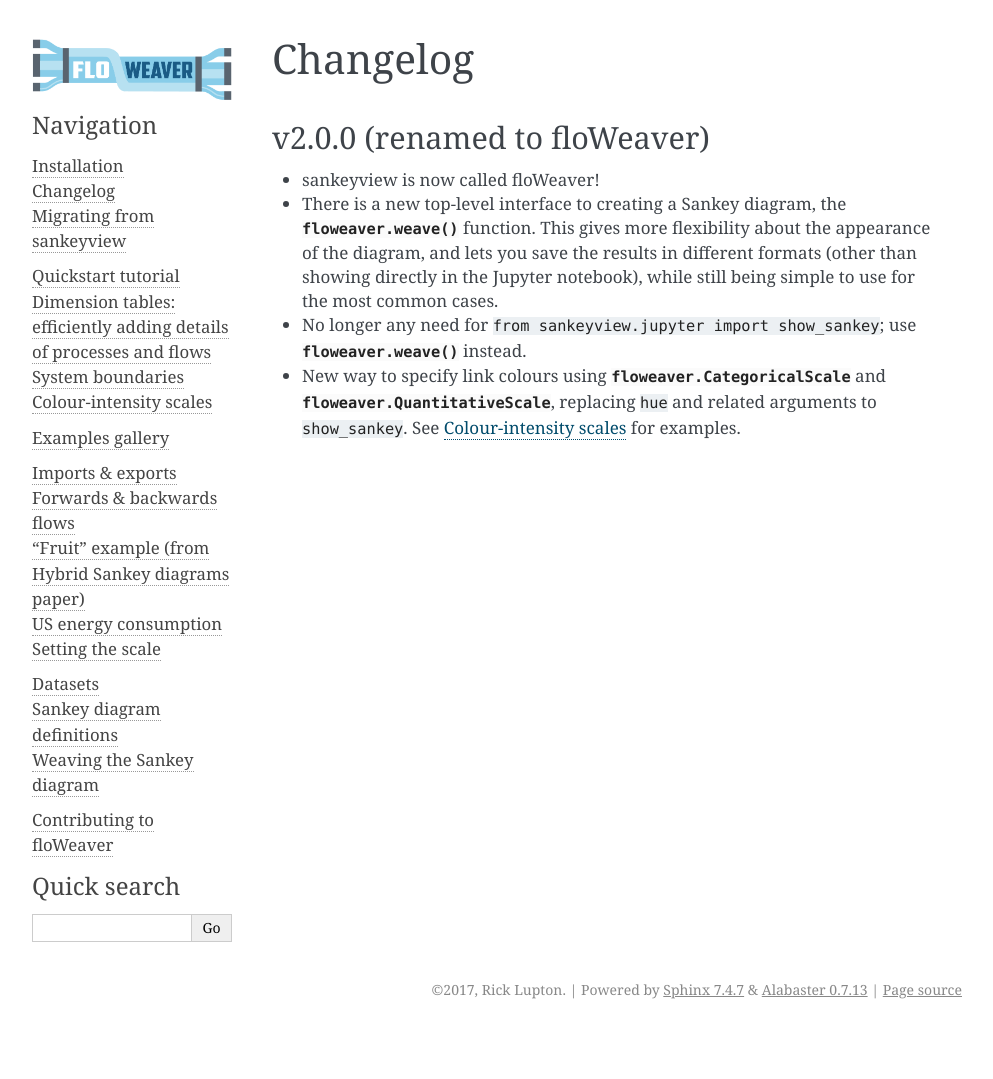
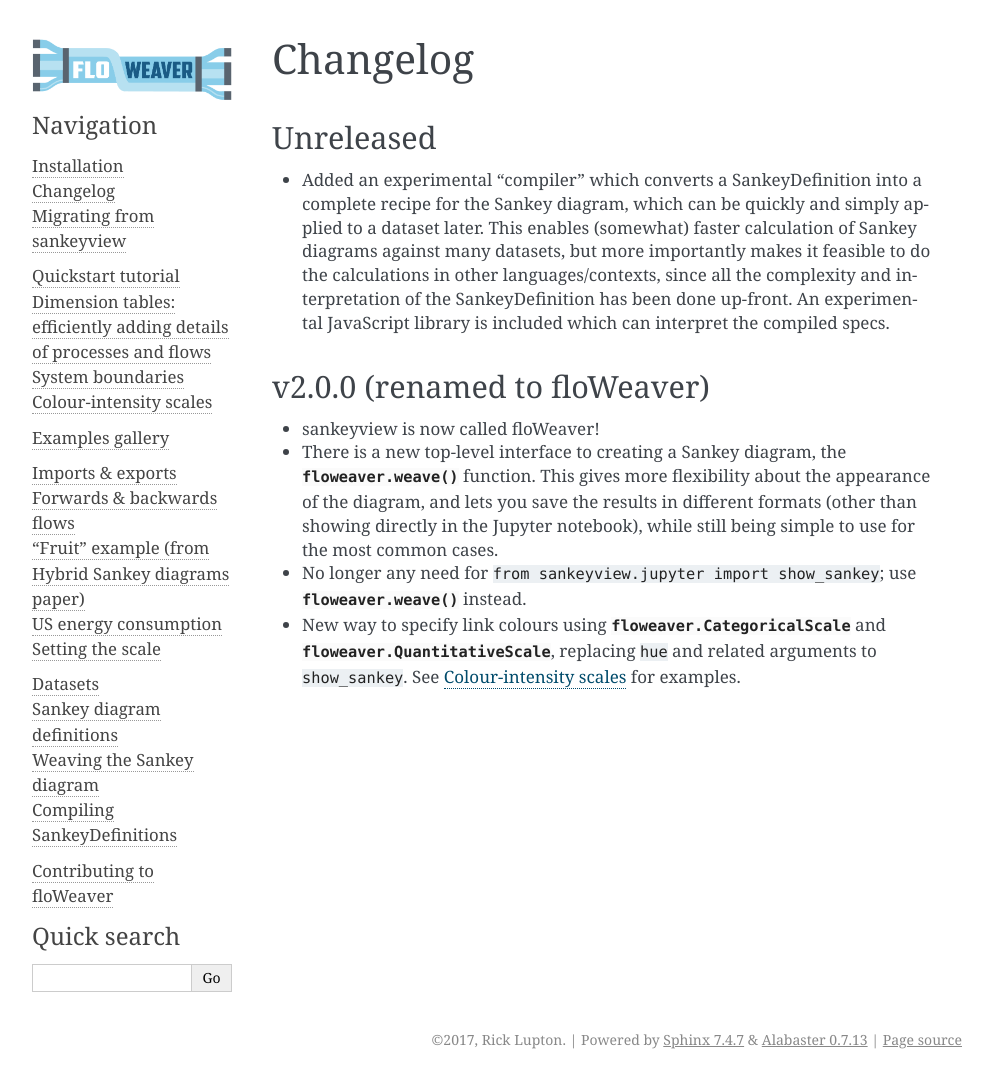
Before and after one commit to ricklupton/floweaver, a Sphinx documentation site: the page built from docs/changes.rst, in a window 1280 px wide. Shown: the whole page, without its empty margins (148-1141 px from the left). Built offline with Sphinx 7.4.7, drawn with Linux system fonts in a browser that asks for light colours; a script that is not in the unit is left out; comment, search, counter and statistics services are not loaded; before the commit the page ends 1029 px from its top, so only the background shows below that.

Commit message:
Add initial docs on the compiler

```diff
--- a/docs/changes.rst
+++ b/docs/changes.rst
@@ -1,5 +1,17 @@
 Changelog
 =========
+
+Unreleased
+----------
+
+* Added an experimental "compiler" which converts a SankeyDefinition into a
+  complete recipe for the Sankey diagram, which can be quickly and simply
+  applied to a dataset later. This enables (somewhat) faster calculation of
+  Sankey diagrams against many datasets, but more importantly makes it feasible
+  to do the calculations in other languages/contexts, since all the complexity
+  and interpretation of the SankeyDefinition has been done up-front. An
+  experimental JavaScript library is included which can interpret the compiled
+  specs.
 
 v2.0.0 (renamed to floWeaver)
 -----------------------------
--- a/docs/index.rst
+++ b/docs/index.rst
@@ -77,6 +77,7 @@ API Documentation
    dataset
    sdd
    weave
+   compiler
 
 Contributing
 ------------
```
Also changed, not shown: docs/compiler.rst (added, +17 -0 lines).
